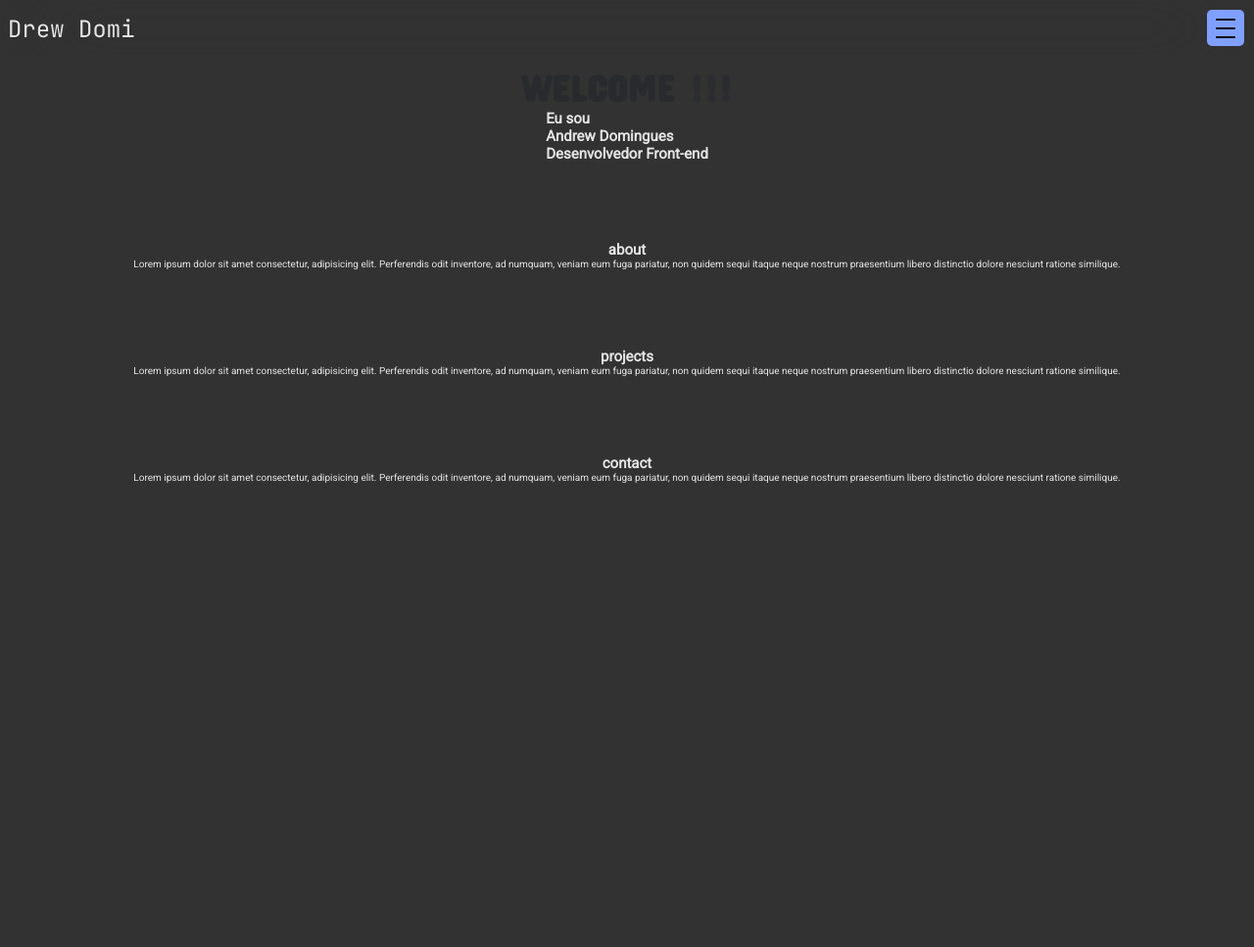
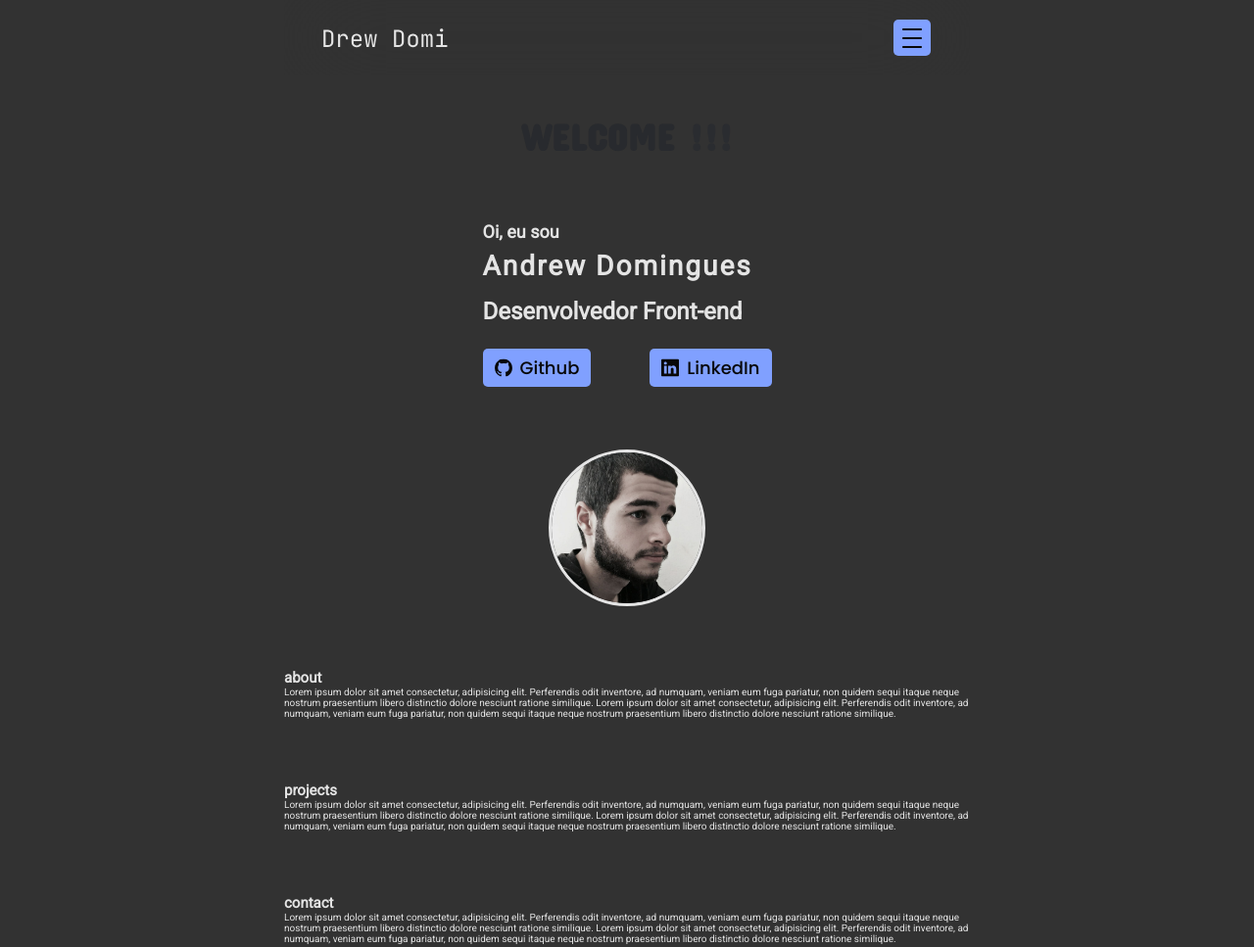
Before and after one commit to drewdomi/portifolio, a website: page index.html in a window 1280 px wide. Shown: the whole page at 98% size. Before the commit the page ends 800 px from the top, so only its background shows below. Drawn offline with Linux system fonts and the light colour scheme.

Commit message:
feat: intro section
change class `welcome` to `text-blinking`
fix the header

```diff
--- a/index.html
+++ b/index.html
@@ -2,20 +2,39 @@
 <html lang="pt-br">
   <head>
     <meta charset="UTF-8" />
-    <meta name="viewport" content="width=device-width, initial-scale=1.0" />
-    <link rel="preconnect" href="https://fonts.googleapis.com" />
-    <link rel="preconnect" href="https://fonts.gstatic.com" crossorigin />
+    <meta
+      name="viewport"
+      content="width=device-width, initial-scale=1.0"
+    />
+    <link
+      rel="preconnect"
+      href="https://fonts.googleapis.com"
+    />
+    <link
+      rel="preconnect"
+      href="https://fonts.gstatic.com"
+      crossorigin
+    />
     <link
       href="https://fonts.googleapis.com/css2?family=Concert+One&family=Poppins:wght@500&family=Roboto&display=swap"
       rel="stylesheet"
     />
-    <link rel="stylesheet" href="src/css/main.css" />
-    <script defer src="src/js/init.js"></script>
+    <link
+      rel="stylesheet"
+      href="src/css/main.css"
+    />
+    <script
+      defer
+      src="src/js/init.js"
+    ></script>
     <title>Drew Domi</title>
   </head>
   <body>
     <header>
-      <img src="src/img/logo.svg" alt="Logo Drew Domi" />
+      <img
+        src="src/img/logo.svg"
+        alt="Logo Drew Domi"
+      />
       <nav>
         <div class="ham-menu">
           <img
@@ -38,16 +57,54 @@
     </header>
     <main>
       <section id="intro-section">
-        <div class="text-container welcome">
+        <div class="text-container text-blinking">
           <span>welcome</span>
           <span>!!!</span>
         </div>
+        <div id="intro">
+          <div id="paragh">
+            <h2 id="sub-title">Oi, eu sou</h2>
+            <h1
+              id="title"
+              title="Drew Domi"
+            >
+              Andrew Domingues
+            </h1>
+            <h2 id="sub-title">Desenvolvedor Front-end</h2>
+          </div>
 
-        <main>
-          <h2>Eu sou</h2>
-          <h1>Andrew Domingues</h1>
-          <h2>Desenvolvedor Front-end</h2>
-        </main>
+          <div id="buttons">
+            <a
+              href="https://github.com/drewdomi/"
+              target="_blank"
+            >
+              <button class="btn">
+                <img
+                  src="src/img/icons/github-black.svg"
+                  alt="Icone do Github"
+                />
+                Github
+              </button>
+            </a>
+            <a
+              href="https://linkedin.com/in/drewdomi"
+              target="_blank"
+            >
+              <button class="btn">
+                <img
+                  src="src/img/icons/linkedin-black.svg"
+                  alt="Icone do LinkedIn"
+                />
+                LinkedIn
+              </button>
+            </a>
+          </div>
+        </div>
+        <img
+          id="drew-photo"
+          src="src/img/profile.jpg"
+          alt="Foto de Andrew Domingues"
+        />
       </section>
       <section id="about-section">
         <h1>about</h1>
@@ -55,7 +112,10 @@
           Lorem ipsum dolor sit amet consectetur, adipisicing elit. Perferendis
           odit inventore, ad numquam, veniam eum fuga pariatur, non quidem sequi
           itaque neque nostrum praesentium libero distinctio dolore nesciunt
-          ratione similique.
+          ratione similique. Lorem ipsum dolor sit amet consectetur, adipisicing
+          elit. Perferendis odit inventore, ad numquam, veniam eum fuga
+          pariatur, non quidem sequi itaque neque nostrum praesentium libero
+          distinctio dolore nesciunt ratione similique.
         </p>
       </section>
       <section id="projects-section">
@@ -64,7 +124,10 @@
           Lorem ipsum dolor sit amet consectetur, adipisicing elit. Perferendis
           odit inventore, ad numquam, veniam eum fuga pariatur, non quidem sequi
           itaque neque nostrum praesentium libero distinctio dolore nesciunt
-          ratione similique.
+          ratione similique. Lorem ipsum dolor sit amet consectetur, adipisicing
+          elit. Perferendis odit inventore, ad numquam, veniam eum fuga
+          pariatur, non quidem sequi itaque neque nostrum praesentium libero
+          distinctio dolore nesciunt ratione similique.
         </p>
       </section>
       <section id="contact-section">
@@ -73,7 +136,10 @@
           Lorem ipsum dolor sit amet consectetur, adipisicing elit. Perferendis
           odit inventore, ad numquam, veniam eum fuga pariatur, non quidem sequi
           itaque neque nostrum praesentium libero distinctio dolore nesciunt
-          ratione similique.
+          ratione similique. Lorem ipsum dolor sit amet consectetur, adipisicing
+          elit. Perferendis odit inventore, ad numquam, veniam eum fuga
+          pariatur, non quidem sequi itaque neque nostrum praesentium libero
+          distinctio dolore nesciunt ratione similique.
         </p>
       </section>
     </main>
--- a/src/scss/_nav-menu.scss
+++ b/src/scss/_nav-menu.scss
@@ -6,13 +6,13 @@ header {
   display: flex;
   justify-content: space-between;
   align-items: center;
-  padding: 1rem;
+  padding: 2rem 4rem;
   position: sticky;
   top: 0;
   @include menu-blur;
 }
 .ham-menu {
-  border-radius: 0.5rem;
+  border-radius: .5rem;
   background-color: $primary-color;
   padding: 0.9rem 0.9rem 0.6rem;
 }
--- a/src/scss/main.scss
+++ b/src/scss/main.scss
@@ -1,56 +1,116 @@
 @import 'nav-menu';
 
 @keyframes neon-blinking {
-  0%, 18%, 20%, 50.1%, 60.1%, 80%, 90.1%, 92%{
+  0%,
+  18%,
+  20%,
+  50.1%,
+  60.1%,
+  80%,
+  90.1%,
+  92% {
     color: #282a2e;
     text-shadow: none;
   }
-  18.1%, 20.1%, 30%, 50%, 60.1%, 65%, 80.1%, 100%{
+  18.1%,
+  20.1%,
+  30%,
+  50%,
+  60.1%,
+  65%,
+  80.1%,
+  100% {
     color: #fff;
     text-shadow: 0px -2px 15px #fff;
   }
 }
-:root{
+:root {
   font-size: 62.5%;
 }
 
-*{
+* {
   padding: 0;
   margin: 0;
   box-sizing: border-box;
   color: $white;
 }
 
-body{
+body {
   background-color: $bg-body;
   font-family: $font-primary;
+  max-width: 70rem;
+  margin: 0 auto;
 }
-.text-container{
+.text-container {
   color: #282a2e;
   font: 38px 'Concert One', sans-serif;
   text-transform: uppercase;
   font-weight: bold;
   cursor: default;
-  margin-top: 1rem;
+  margin-top: 4rem;
+  text-align: center;
 }
-.welcome span{
+.text-blinking span {
   color: #fff;
   animation: neon-blinking 5s linear infinite backwards;
-  text-shadow: 0px 0px 15px #fff
+  text-shadow: 0px 0px 15px #fff;
 }
-.welcome span:nth-child(even){
-  animation-delay: .5s;
+.text-blinking span:nth-child(even) {
+  animation-delay: 0.5s;
 }
 
-section{
+main {
   display: grid;
-  // gap: 6.4rem;
+  gap: 6.4rem;
   justify-items: center;
   align-content: center;
   margin-bottom: 8rem;
 }
-main{
-  h2{
-    font-family: 180rem;
+#intro-section {
+  display: grid;
+  grid-template-columns: 1fr;
+  gap: 6.4rem;
+  justify-items: center;
+  #paragh {
+    width: 29.5rem;
+  }
+  #sub-title {
+    font-size: 1.8rem;
+    margin-bottom: 0.8rem;
+  }
+  #title {
+    font-size: 2.8rem;
+    margin-bottom: 1.6rem;
+    letter-spacing: .2rem;
+  }
+  #sub-title:last-child {
+    font-size: 2.4rem;
+    margin-bottom: 2.4rem;
+  }
+  #buttons {
+    display: flex;
+    align-items: center;
+    flex-direction: row;
+    justify-content: space-between;
+  }
+  a {
+    text-decoration: none;
+    .btn {
+      cursor: pointer;
+      font: 500 1.8rem 'Poppins';
+      color: $black;
+      display: flex;
+      align-items: center;
+      gap: 0.8rem;
+      border: none;
+      background-color: $primary-color;
+      border-radius: 0.5rem;
+      padding: 0.6rem 1.2rem;
+    }
+  }
+  #drew-photo {
+    width: 16rem;
+    border-radius: 50%;
+    border: solid 0.3rem $white;
   }
 }
```
Also changed, not shown: src/css/main.css.
